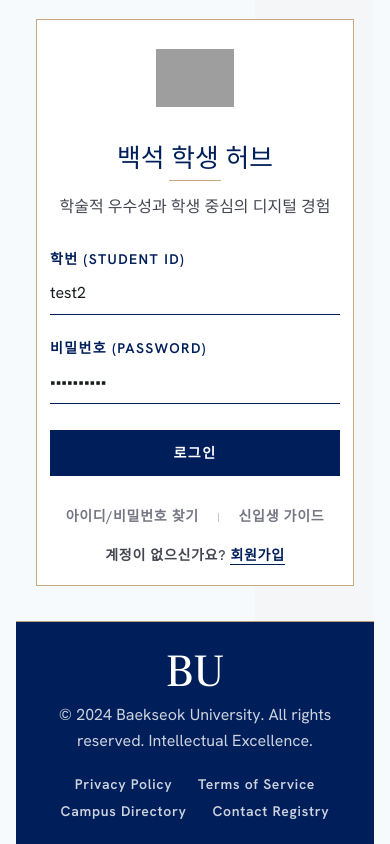
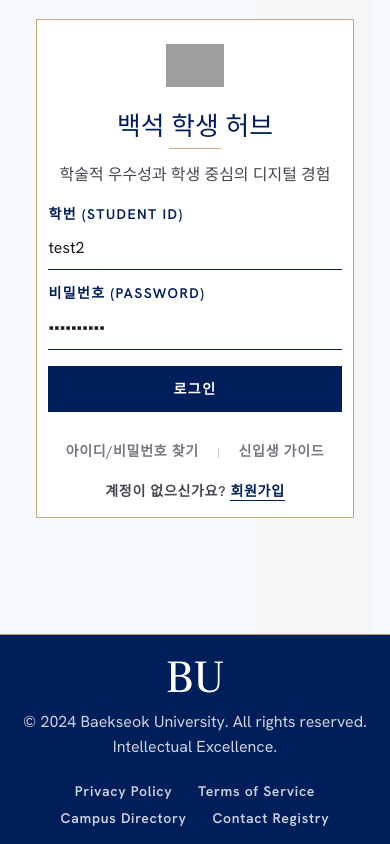
Before and after one commit to azure-B/BU-SoftWare, a React (Create React App) app in the folder front/: page / in a window 390 px wide. Built offline with nearby package versions, Linux system fonts and the light colour scheme; no server answers; grey boxes are pictures that could not be loaded.

Commit message:
[2026.06.11] 모바일 Design Publ

```diff
--- a/front/src/components/layout/AppFooter.jsx
+++ b/front/src/components/layout/AppFooter.jsx
@@ -21,7 +21,7 @@
 function AppFooter({ variant = 'app' }) {
   if (variant === 'login') {
     return (
-      <footer className="app-footer app-footer--login footer-shared w-full px-margin-desktop py-12 flex flex-col md:flex-row justify-between items-center gap-gutter bg-primary dark:bg-primary-container">
+      <footer className="app-footer app-footer--login footer-shared w-full px-margin-mobile md:px-margin-desktop py-12 flex flex-col md:flex-row justify-between items-center gap-gutter bg-primary dark:bg-primary-container">
         <div className="flex flex-col gap-2">
           <h2 className="font-headline-lg text-headline-lg text-on-primary">BU</h2>
           <p className="font-body-md text-body-md text-on-primary/80 dark:text-on-primary-container/80">
@@ -39,7 +39,7 @@
   }
 
   return (
-    <footer className="app-footer app-footer--app footer-shared border-t border-primary-container flex flex-col md:flex-row justify-between items-center py-12 px-margin-desktop w-full mt-20 z-10 relative">
+    <footer className="app-footer app-footer--app footer-shared border-t border-primary-container flex flex-col md:flex-row justify-between items-center py-12 px-margin-mobile md:px-margin-desktop w-full mt-20 z-10 relative">
       <div className="container-shared flex flex-col md:flex-row justify-between w-full items-center">
         <div className="font-display-lg text-2xl mb-6 md:mb-0" style={{ fontFamily: 'var(--font-primary)' }}>
           Baekseok University
--- a/front/src/public/css/mobile-common.css
+++ b/front/src/public/css/mobile-common.css
@@ -294,12 +294,15 @@
     flex-direction: column;
     align-items: center;
     margin-top: 2.5rem !important;
-    padding: 2rem var(--mobile-page-pad-x) 1.5rem;
+    margin-left: 0 !important;
+    margin-right: 0 !important;
+    padding: 1.5rem 1rem 1.25rem !important;
     text-align: center;
     border-top: 1px solid rgba(186, 157, 118, 0.45);
     position: relative;
     z-index: 1;
     width: 100%;
+    max-width: 100%;
     box-sizing: border-box;
   }
 
--- a/front/src/public/css/mobile/auth.css
+++ b/front/src/public/css/mobile/auth.css
@@ -23,7 +23,7 @@
 
   .auth-flow__panels {
     width: 100%;
-    max-width: none;
+    max-width: min(100%, 20.5rem);
     margin-left: auto;
     margin-right: auto;
   }
@@ -43,11 +43,25 @@
   .registration-card.auth-panel-card,
   .find-card.auth-panel-card {
     width: 100%;
-    max-width: none;
+    max-width: 100%;
     margin-left: auto;
     margin-right: auto;
-    padding: 1.5rem 1rem;
+    padding: 1.25rem 0.875rem !important;
     box-sizing: border-box;
+  }
+
+  .auth-panel-card .w-24 {
+    width: 4.5rem;
+    height: 4.5rem;
+    margin-bottom: 1.25rem;
+  }
+
+  .auth-panel-card .mb-10 {
+    margin-bottom: 1.5rem;
+  }
+
+  .auth-panel-card .space-y-8 > :not([hidden]) ~ :not([hidden]) {
+    margin-top: 1.25rem;
   }
 
   .auth-panel {
@@ -105,9 +119,14 @@
     grid-template-columns: 1fr;
   }
 
-  .app-footer--login.footer-shared {
-    padding: 2rem var(--mobile-page-pad-x);
+  .auth-flow .app-footer--login.footer-shared {
+    width: calc(100% + (var(--mobile-page-pad-x) * 2));
+    max-width: 100vw;
+    margin-left: calc(-1 * var(--mobile-page-pad-x));
+    margin-right: calc(-1 * var(--mobile-page-pad-x));
+    padding: 1.5rem 1rem;
     flex-direction: column;
     text-align: center;
+    box-sizing: border-box;
   }
 }
```
